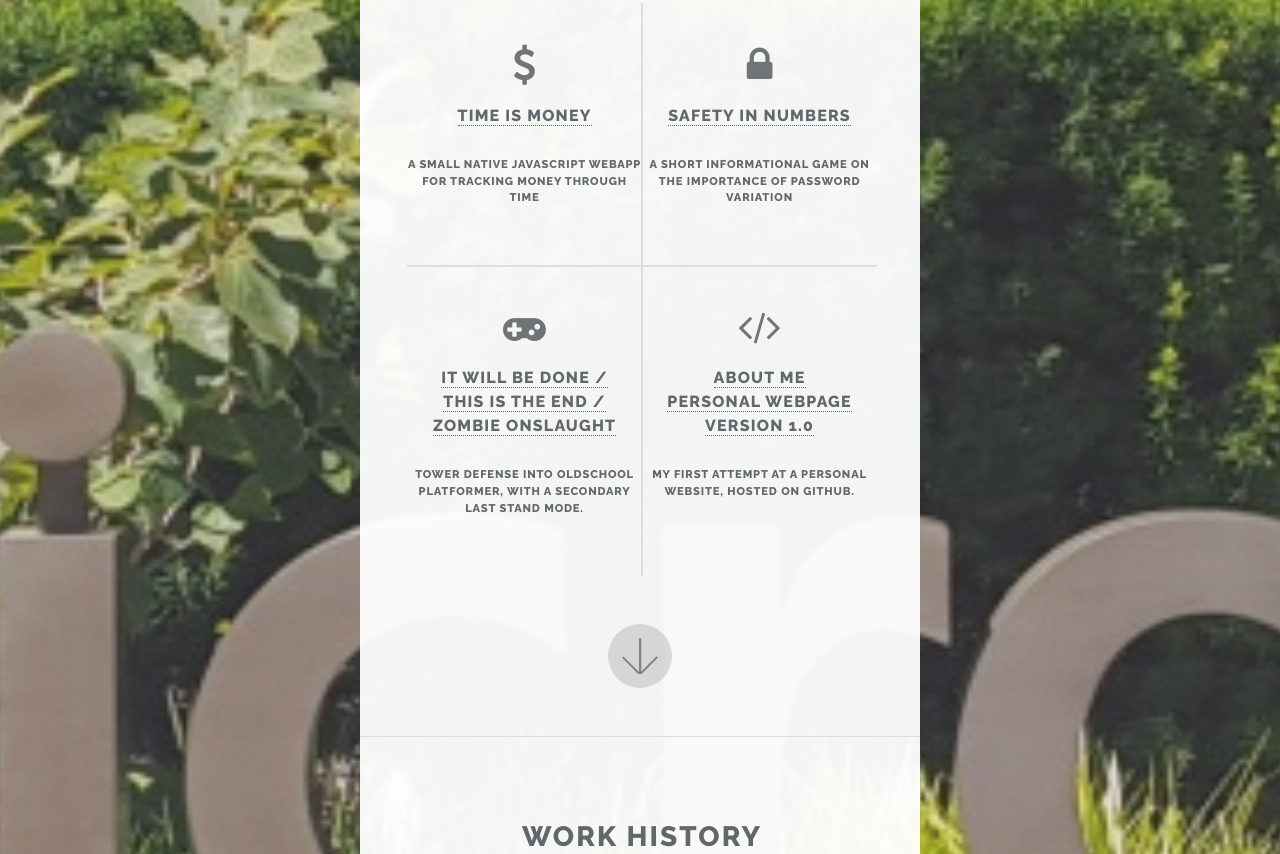
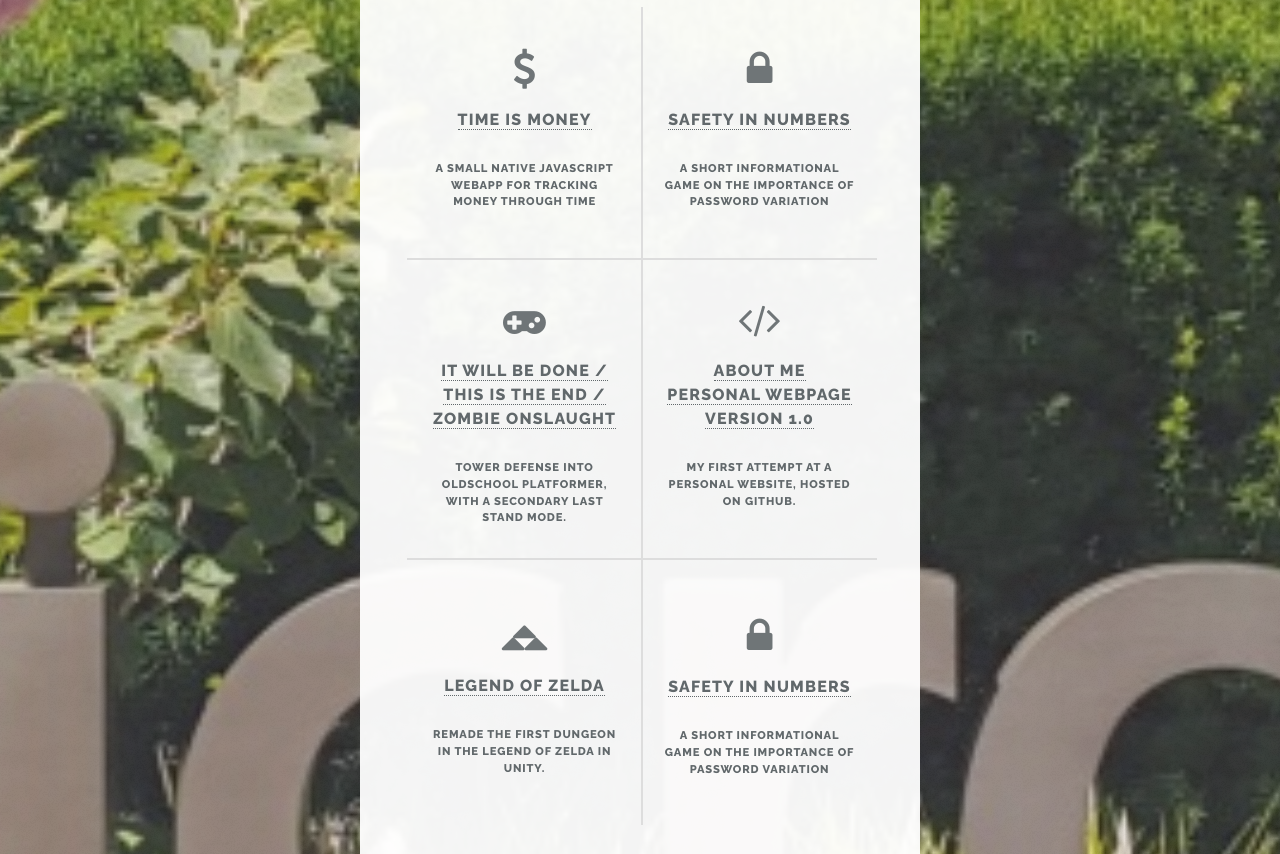
Before and after one commit to levinsonalex/bio, a plain HTML site: page index.html in a window 1280 px wide. Shown: the part 1946-2800 px from the top of the page. Drawn offline with Linux system fonts and the light colour scheme.

Commit message:
Added new list items, css and index.html changes.

```diff
--- a/css/style.css
+++ b/css/style.css
@@ -656,12 +656,22 @@
 
 	ul {
 		list-style: disc;
-		margin: 0 0 2em 0;
+		margin: 0 0 0 0;
 		padding-left: 1em;
 	}
 
 		ul li {
 			padding-left: 0.5em;
+		}
+
+		ul.b4:before {
+			background: #dddddd;
+			content: '';
+			display: block;
+			height: 2px;
+			margin-top: -1em;
+			position: absolute;
+			width: 100%;
 		}
 
 		ul.alt {
@@ -713,6 +723,10 @@
 
 				ul.icons-grid li h3 {
 					margin: 0;
+				}
+
+				ul.icons-grid li h6 {
+					margin: 0 2em 0 2em;
 				}
 
 				ul.icons-grid li:nth-child(2n + 1) {
@@ -1059,7 +1073,7 @@
 		}
 
 		.main .container {
-			padding: 5em 2.5em 8em 2.5em;
+			padding: 5em 2.5em 5em 2.5em;
 			background: rgba(255, 255, 255, 0.95);
 			box-shadow: inset 0 1px 0 0 #dddddd;
 		}
--- a/index.html
+++ b/index.html
@@ -39,14 +39,14 @@
 				</header>
 				<div class="container">
 					<ul class="actions">
-						<li><a href="#one" class="button special scrolly">Click to Begin</a></li>
+						<li><a href="#one" class="button special scrolly">Click or Scroll to Begin</a></li>
 					</ul>
 				</div>
 			</section>
 
 		<!-- One -->
 			<section id="one" class="main special">
-				<div class="container" style="padding: 2.5em 2.5em 8em 2.5em;">
+				<div class="container">
 					<span class="image fit primary"><img src="images/pic01.jpg" alt="" id="pic"/></span>
 					<div class="content">
 						<header class="major">
@@ -71,17 +71,14 @@
 						Treasurer of DKE Fraternity<br>
 						<br>
 						<a href='images/AlexLevinsonResume.pdf' class="button special" style="min-width: 130px">My Resume</a>
-						<br>
-						<br>
 						</p>
 					</div>
-					<a href="#two" class="goto-next scrolly">Next</a>
 				</div>
 			</section>
 
 		<!-- Two -->
 			<section id="two" class="main special">
-				<div class="container" style="padding: 2.5em 2.5em 8em 2.5em;">
+				<div class="container">
 					<span class="image fit primary"><img src="images/pic02.jpg" alt="" /></span>
 					<div class="content">
 						<header class="major">
@@ -116,8 +113,40 @@
 								<h6>My first attempt at a personal website, hosted on github.<h6>
 							</li>
 						</ul>
+						<ul class="icons-grid b4">
+							<li>
+								<span>
+									<p style="margin:-.3em 0 0 0em; height: .3em; font-size:2.5em">
+									<i class="fa fa-caret-up"></i>
+									</p>
+									<p style="margin:0 0 .3em 0; font-size:2.5em">
+									<i class="fa fa-caret-up"></i><i class="fa fa-caret-up fa-6"></i>
+									</p>
+								</span>
+								<h3><a href="legend-of-zelda.html">Legend of Zelda</a></h3>
+								<br>
+								<h6>Remade the first dungeon in The Legend of Zelda in Unity.<h6>
+							</li>
+							<li>
+								<span class="icon major fa-lock"></span>
+								<h3><a href="safetyInNumbers.html">Safety in Numbers</a></h3>
+								<br>
+								<h6>A short informational game on the importance of password variation<h6>
+							</li>
+			<!-- 				<li>
+								<span class="icon major fa-gamepad"></span>
+								<h3><a href="iwbd-tite-zo.html"> It Will Be Done /<br>This Is The End /<br>Zombie Onslaught</a></h3>
+								<br>
+								<h6>Tower Defense into Oldschool Platformer, with a secondary Last Stand mode.<h6>
+							</li>
+							<li>
+								<span class="icon major fa-code"></span>
+								<h3><a href="http://levinsonalex.github.io/about">About Me<br>Personal Webpage<br>Version 1.0</a></h3>
+								<br>
+								<h6>My first attempt at a personal website, hosted on github.<h6>
+							</li> -->
+						</ul>
 					</div>
-					<a href="#three" class="goto-next scrolly">Next</a>
 				</div>
 			</section>
 
@@ -132,7 +161,6 @@
 						<p>
 							<span class="image left"><img src="images/msft-logo.png"/></span><h4>Summer 2015 Seattle, WA</h4><p style="text-align: left">I  worked for the OneNote API Team at Microsoft. I created a new API feature that returns a specific OneNote page as fully renderable HTML. This entailed creating temporary links to private resources that could be accessed without OAuth authorization. This way browsers could call the image source links and load the images when rendering the returned HTML. I also worked on integrating this with the ability to retrieve a screenshot of a page by sending the HTML through phantomJs.</p>
 							<span class="image right" style="max-width:30%"><img src="images/ge-logo.png" alt="" /></span><h4>Summer 2014 Ann Arbor, MI</h4><p style="text-align: left">I worked for General Electric Capital Corporation at their new Advanced Manufacturing and Technology Center between Ann Arbor and Detroit. I worked on a large internal legacy webapp that handled requests for money allocation. An employee with access to the webapp could request a new deal, and the deal would go through a pipeline with the necessary teams signing off legal, risk, etc (even the CEOs if the deal was greater than $1 Billion USD!) all handled by the webapp. I added an entire new column to the dashboard for tracking dates, created a modal popup for legal liabilities when submitting a request, and created tutorials for setting up Jenkins, Maven, and SonarQube.</p>
-							<a href="#footer" class="goto-next scrolly">Next</a>
 						</p>
 					</div>
 				</div>
```
